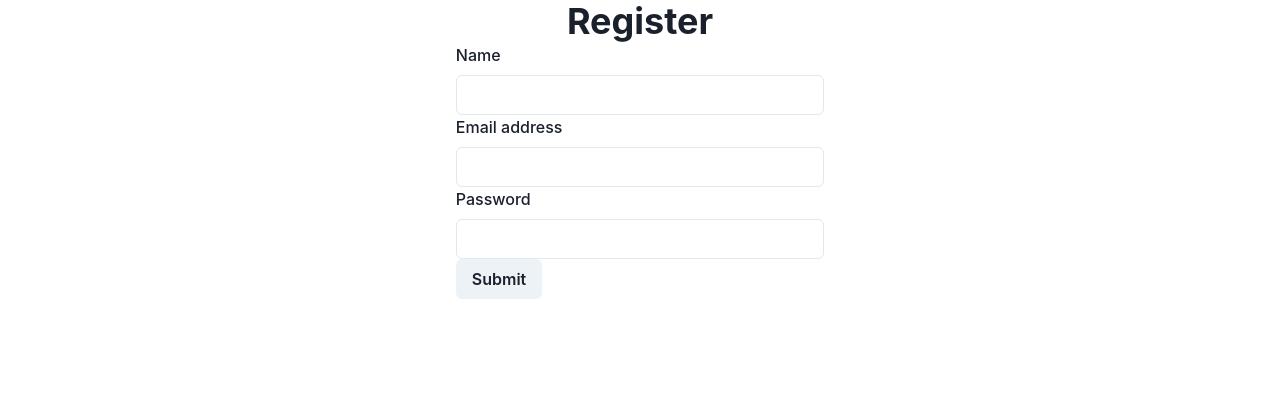
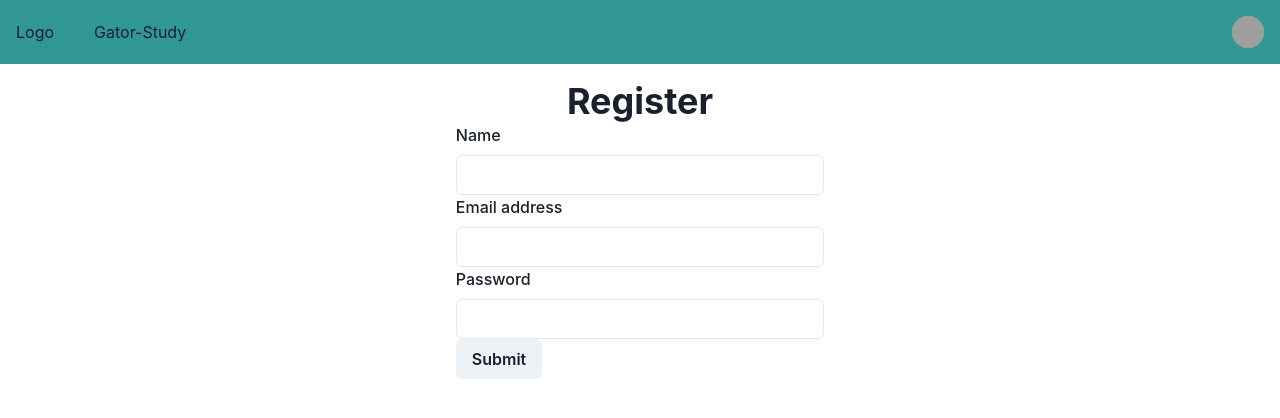
Before and after one commit to abhiti01/gator-study, a Next.js app in the folder gator-study-frontend/: page /register in a window 1280 px wide. Shown: the top 418 px of the page. Built offline with nearby package versions, Linux system fonts and the light colour scheme; grey boxes are pictures that could not be loaded.

Commit message:
Added layouts, finished auth functionality

```diff
--- a/gator-study-frontend/components/newNavBar.js
+++ b/gator-study-frontend/layouts/Layouts.js
@@ -17,10 +17,7 @@ import {
   Stack,
 } from '@chakra-ui/react';
 import { HamburgerIcon, CloseIcon } from '@chakra-ui/icons';
-import Home from '../pages/time';
-import ModalSettings from './ModalSettings';
 import { useRouter } from 'next/router';
-import { route } from 'next/dist/server/router';
 
 const Links = ['Gator-Study'];
 
@@ -38,7 +35,7 @@ const NavLink = ({ children }) => (
   </Link>
 );
 
-export default function Simple(props) {
+export default function Layout(props) {
   let menu;
   const { isOpen, onOpen, onClose } = useDisclosure();
   const router = useRouter();
@@ -118,7 +115,9 @@ export default function Simple(props) {
         ) : null}
       </Box>
 
-      <Box p={4}></Box>
+      <Box p={4}>
+            {props.children}
+        </Box>
     </>
   );
 }
--- a/gator-study-frontend/pages/login.js
+++ b/gator-study-frontend/pages/login.js
@@ -5,6 +5,7 @@ import {useRouter} from 'next/router';
 import axios from 'axios';
 import Link from 'next/link'
 import { Container,Heading,Button, FormLabel, FormControl,Input } from "@chakra-ui/react";
+import Layout from "../layouts/Layouts";
 // import Layout from "../component/Layout";
 // import { login } from "../requests/userApi";
 // import useUser from "../data/useUser";
@@ -33,6 +34,7 @@ const Login = () => {
   };
 
   return (
+    <Layout>
       <Container centerContent>
         <Heading > Login </Heading>
         <form onSubmit={onLoginSubmit}>
@@ -55,6 +57,7 @@ const Login = () => {
 
         </form>
         </Container>
+    </Layout>
   );
 };
 
--- a/gator-study-frontend/pages/register.js
+++ b/gator-study-frontend/pages/register.js
@@ -5,6 +5,7 @@ import {useRouter} from 'next/router';
 import axios from 'axios';
 import Link from 'next/link'
 import { Container,Heading,Button, FormLabel, FormControl,Input } from "@chakra-ui/react";
+import Layout from "../layouts/Layouts";
 // import Layout from "../component/Layout";
 // import { login } from "../requests/userApi";
 // import useUser from "../data/useUser";
@@ -33,6 +34,7 @@ const Register = () => {
   };
 
   return (
+    <Layout>
       <Container centerContent>
         <Heading > Register </Heading>
         <form onSubmit={onRegisterSubmit}>
@@ -62,6 +64,7 @@ const Register = () => {
 
         </form>
         </Container>
+    </Layout>
   );
 };
 
```
Also changed, not shown: gator-study-frontend/components/Navigations.js (deleted, +0 -18 lines), gator-study-frontend/pages/chat.js (added, +9 -0 lines), gator-study-frontend/pages/index.js (+7 -6 lines), gator-study-frontend/pages/time.js (+2 -5 lines).
